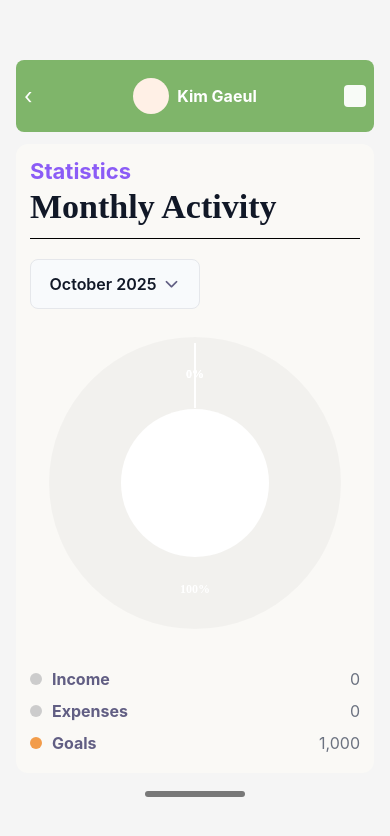
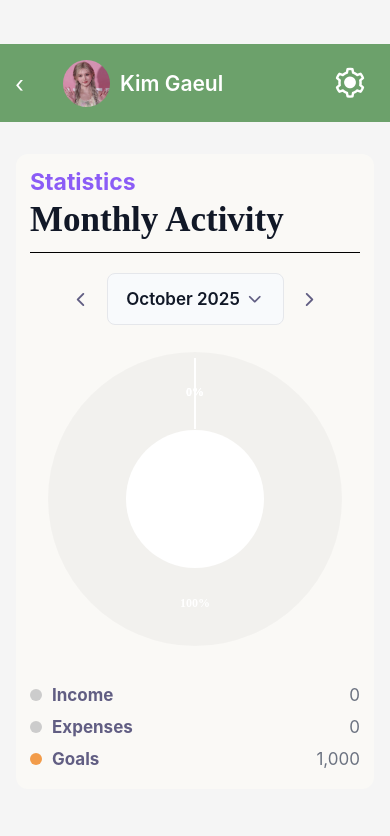
Before and after one commit to RnzGo/e_budgetmo, a React Native app: screen /Statistics_Page in a window 390 px wide. Shown: the top 836 px of the page. Built offline with nearby package versions, Linux system fonts and the light colour scheme.

Commit message:
Updated Statistics_Page.js to match other, Updated AddEntryModal to make Date and Amount a required field.

```diff
--- a/components/AddEntryModal.js
+++ b/components/AddEntryModal.js
@@ -25,10 +25,16 @@ export default function AddEntryModal({ visible, type, onClose, onSubmit }) {
       Alert.alert('Invalid amount', 'Please enter a valid amount greater than zero.');
       return;
     }
+    // require a valid date string
+    const parsedDate = new Date(date);
+    if (!date || Number.isNaN(parsedDate.getTime())) {
+      Alert.alert('Invalid date', 'Please enter a valid date in YYYY-MM-DD format.');
+      return;
+    }
 
     const entry = {
       type: type === 'expense' ? 'expense' : 'income',
-      date: date || new Date().toISOString(),
+      date: parsedDate.toISOString(),
       category: category || 'Uncategorized',
       amount: parsed,
       note: note || '',
@@ -56,10 +62,10 @@ export default function AddEntryModal({ visible, type, onClose, onSubmit }) {
           <View style={styles.content}>
             {/* Date Form */}
             <View style={styles.fieldContainer}>
-              <Text style={styles.label}>Date:</Text>
+              <Text style={styles.label}><Text style={styles.required}>*</Text> Date:</Text>
               <TextInput
                 style={styles.input}
-                placeholder="YYYY-MM-DD or leave blank"
+                placeholder="YYYY-MM-DD"
                 placeholderTextColor="#999"
                 value={date}
                 onChangeText={setDate}
@@ -80,7 +86,7 @@ export default function AddEntryModal({ visible, type, onClose, onSubmit }) {
 
             {/* Amount Form */}
             <View style={styles.fieldContainer}>
-              <Text style={styles.label}>Amount:</Text>
+              <Text style={styles.label}><Text style={styles.required}>*</Text> Amount:</Text>
               <TextInput
                 style={styles.input}
                 placeholder="Enter Amount"
@@ -115,13 +121,33 @@ export default function AddEntryModal({ visible, type, onClose, onSubmit }) {
               <Text style={styles.actionText}>Cancel</Text>
             </TouchableOpacity>
 
-            <TouchableOpacity
-              style={[styles.actionButton, styles.submitButton]}
-              onPress={handleSubmit}
-              accessibilityLabel="Submit"
-            >
-              <Text style={[styles.actionText, { color: '#fff' }]}>{type === 'expense' ? 'Add Expense' : 'Add Income'}</Text>
-            </TouchableOpacity>
+            {(() => {
+              // validation for enabling submit button
+              const parsedAmt = parseFloat(amount);
+              const isAmountValid = !Number.isNaN(parsedAmt) && parsedAmt > 0;
+              const isDateValid = date && !Number.isNaN(new Date(date).getTime());
+              const submitDisabled = !(isAmountValid && isDateValid);
+
+              return (
+                <TouchableOpacity
+                  style={[
+                    styles.actionButton,
+                    submitDisabled ? styles.disabledButton : styles.submitButton,
+                  ]}
+                  onPress={handleSubmit}
+                  accessibilityLabel="Submit"
+                  accessibilityState={{ disabled: submitDisabled }}
+                  disabled={submitDisabled}
+                >
+                  <Text style={[
+                    styles.actionText,
+                    submitDisabled ? styles.disabledText : { color: '#fff' },
+                  ]}>
+                    {type === 'expense' ? 'Add Expense' : 'Add Income'}
+                  </Text>
+                </TouchableOpacity>
+              );
+            })()}
           </View>
         </View>
       </View>
@@ -212,9 +238,20 @@ const styles = StyleSheet.create({
   submitButton: {
     backgroundColor: '#4CAF50',
   },
+  disabledButton: {
+    backgroundColor: '#C8C8C8',
+  },
   actionText: {
     fontSize: 16,
     fontWeight: '600',
     color: '#333',
   },
+  disabledText: {
+    color: '#6B6B6B',
+  },
+  required: {
+    color: '#E53E3E',
+    marginRight: 6,
+    fontWeight: '700',
+  },
 });
--- a/screens/HomeScreen.js
+++ b/screens/HomeScreen.js
@@ -209,6 +209,10 @@ export default function HomeScreen({ navigation }) {
 }
 
 const styles = StyleSheet.create({
+  root: {
+    flex: 1,
+    backgroundColor: '#f5f5f5',
+  },
   container: {
     flex: 1,
     backgroundColor: 'white',
--- a/screens/Statistics_Page.js
+++ b/screens/Statistics_Page.js
@@ -3,17 +3,29 @@ import React, { useMemo, useState } from 'react';
 import {
   View,
   Text,
+  Image,
   StyleSheet,
   ScrollView,
   TouchableOpacity,
   Platform,
   StatusBar,
   Modal,
+  Dimensions,
+  PixelRatio,
 } from 'react-native';
 import Svg, { G, Path, Circle, Text as SvgText } from 'react-native-svg';
 import MonthYearPicker from '../components/MonthYearPicker';
-import { Ionicons } from '@expo/vector-icons';
+import { Ionicons, AntDesign } from '@expo/vector-icons';
 import { useFinance } from '../context/FinanceContext';
+
+// Responsive helpers (simple normalize based on screen width)
+const { width: SCREEN_WIDTH } = Dimensions.get('window');
+const guidelineBaseWidth = 375; // iPhone 8 width baseline
+const scale = SCREEN_WIDTH / guidelineBaseWidth;
+function normalize(size) {
+  const newSize = size * scale;
+  return Math.round(PixelRatio.roundToNearestPixel(newSize));
+}
 
 /**
  * Helper to create a donut slice path.
@@ -56,11 +68,29 @@ export default function Statistics_Page({ navigation }) {
 
   // Use shared finance data for Income and Expenses; keep Goals exclusive to this screen
   const { finance } = useFinance();
+  // Helpers to move month selection
+  const prevMonth = () => setSelectedMonth((d) => new Date(d.getFullYear(), d.getMonth() - 1, 1));
+  const nextMonth = () => setSelectedMonth((d) => new Date(d.getFullYear(), d.getMonth() + 1, 1));
 
+  // Compute monthly totals by filtering entries for selected month
   const data = useMemo(() => {
-    const incomeVal = finance?.income || 0;
-    const expenseVal = finance?.expense || 0;
-    // Goals are exclusive to statistics page (Use a placeholder value for now)
+    const entries = Array.isArray(finance?.entries) ? finance.entries : [];
+    const year = selectedMonth.getFullYear();
+    const month = selectedMonth.getMonth();
+
+    let incomeVal = 0;
+    let expenseVal = 0;
+
+    for (const e of entries) {
+      const d = e && e.date ? new Date(e.date) : null;
+      if (!d || Number.isNaN(d.getTime())) continue;
+      if (d.getFullYear() === year && d.getMonth() === month) {
+        if (e.type === 'income') incomeVal += Number(e.amount) || 0;
+        if (e.type === 'expense') expenseVal += Number(e.amount) || 0;
+      }
+    }
+
+    // Goals are exclusive to statistics page (placeholder)
     const goalsVal = 1000;
     const total = incomeVal + expenseVal + goalsVal;
     const isEmpty = incomeVal + expenseVal === 0;
@@ -78,7 +108,7 @@ export default function Statistics_Page({ navigation }) {
       make('expenses', 'Expenses', expenseVal, '#E5635E'),
       make('goals', 'Goals', goalsVal, '#F29C4A'),
     ];
-  }, [finance?.income, finance?.expense]);
+  }, [finance?.entries, selectedMonth]);
 
   // Compute slices angles (startAngle, endAngle)
   const slices = useMemo(() => {
@@ -99,12 +129,12 @@ export default function Statistics_Page({ navigation }) {
     return parseFloat(fixed).toString(); // "12.3" or "12" or "12.34"
   }
 
-  // SVG donut geometry (The size of the Pie Chart)
-  const size = 320;
-  const cx = size / 2;
-  const cy = size / 2;
-  const outerR = 140;
-  const innerR = 75;
+  // Responsive geometry: scale chart to screen width (max 320)
+  const svgSize = Math.min(Math.round(SCREEN_WIDTH * 0.85), 320);
+  const cx = svgSize / 2;
+  const cy = svgSize / 2;
+  const outerR = Math.round(svgSize * 0.44);
+  const innerR = Math.round(svgSize * 0.22);
 
   // Top padding to avoid status bar / notch overlap:
   const topPadding =
@@ -141,19 +171,24 @@ export default function Statistics_Page({ navigation }) {
     <View style={[styles.root, { paddingTop: topPadding }]}>
       <ScrollView contentContainerStyle={styles.container} showsVerticalScrollIndicator={false}>
 
-        {/* Header area (green) */}
+        {/* Header area */}
         <View style={styles.header}>
-          <TouchableOpacity style={styles.headerLeft} onPress={() => navigation?.goBack?.()}>
-            <Text style={styles.headerIcon}>{'‹'}</Text>
-          </TouchableOpacity>
-
-          <View style={styles.headerCenter}>
-            <View style={styles.avatar} />
-            <Text style={styles.headerTitle}>Kim Gaeul</Text>
+          <View style={styles.headerLeftGroup}>
+            <TouchableOpacity style={styles.headerLeft} onPress={() => navigation?.goBack?.()}>
+              <Text style={styles.headerIcon}>{'‹'}</Text>
+            </TouchableOpacity>
+            <View style={styles.profileContainer}>
+              <Image
+                source={require('../assets/kim.png')}
+                style={styles.profileImage}
+              />
+              <Text style={styles.userName}>Kim Gaeul</Text>
+            </View>
           </View>
-
-          <TouchableOpacity style={styles.headerRight}>
-            <View style={styles.settingsIcon} />
+          <TouchableOpacity
+            style={styles.settingsButton}
+            onPress={() => navigation.navigate('Settings')}>
+            <AntDesign name="setting" size={30} color="white" />
           </TouchableOpacity>
         </View>
 
@@ -163,8 +198,12 @@ export default function Statistics_Page({ navigation }) {
           <Text style={styles.bigTitle}>Monthly Activity</Text>
           <View style={styles.horizontalLine} />
 
-          {/* Month & Year Picker */}
+          {/* Month & Year Picker with prev/next buttons */}
           <View style={styles.pickerRow}>
+            <TouchableOpacity onPress={prevMonth} style={styles.monthNavButton}>
+              <Ionicons name="chevron-back" size={20} color="#615E83" />
+            </TouchableOpacity>
+
             <TouchableOpacity
               style={styles.pickerBox}
               onPress={() => setPickerVisible(true)} // open MonthYearPicker component
@@ -175,6 +214,10 @@ export default function Statistics_Page({ navigation }) {
                 </Text>
                 <Ionicons name="chevron-down" size={18} color="#615E83" style={{ marginLeft: 6 }} />
               </View>
+            </TouchableOpacity>
+
+            <TouchableOpacity onPress={nextMonth} style={styles.monthNavButton}>
+              <Ionicons name="chevron-forward" size={20} color="#615E83" />
             </TouchableOpacity>
           </View>
 
@@ -213,7 +256,7 @@ export default function Statistics_Page({ navigation }) {
 
         {/** ------ CHART CONTAINER ------ */}
           <View style={styles.chartContainer}>
-            <Svg width={size} height={size} viewBox={`0 0 ${size} ${size}`}>
+              <Svg width={svgSize} height={svgSize} viewBox={`0 0 ${svgSize} ${svgSize}`}>
               <G>
                 {/* subtle background circle ring */}
                 <Circle cx={cx} cy={cy} r={outerR + 6} fill="rgba(0,0,0,0.03)" />
@@ -266,9 +309,6 @@ export default function Statistics_Page({ navigation }) {
             ))}
           </View>
         </View>
-
-        {/* Bottom home indicator mimic */}
-        <View style={styles.homeIndicator} />
       </ScrollView>
     </View>
   );
@@ -284,31 +324,38 @@ const styles = StyleSheet.create({
     paddingBottom: 48,
   },
   header: {
-    height: 72,
-    backgroundColor: '#7FB56A',
-    borderRadius: 8,
     flexDirection: 'row',
-    alignItems: 'left',
-    paddingHorizontal: 8,
     justifyContent: 'space-between',
+    alignItems: 'center',
+    backgroundColor: '#6CA16B',
+    padding: 15,
+    paddingTop: 50,
+    marginBottom: 20,
+    marginTop: -50,
+    marginHorizontal: -16,
+    borderRadius: 0,
   },
   headerLeft: {
     width: 40,
     justifyContent: 'center',
     alignItems: 'flex-start',
   },
+  headerLeftGroup: {
+    flexDirection: 'row',
+    alignItems: 'center',
+  },
   headerIcon: {
     color: '#fff',
-    fontSize: 22,
+    fontSize: normalize(22),
   },
   headerCenter: {
     flexDirection: 'row',
     alignItems: 'center',
   },
   avatar: {
-    width: 36,
-    height: 36,
-    borderRadius: 18,
+    width: normalize(36),
+    height: normalize(36),
+    borderRadius: normalize(18),
     backgroundColor: '#FFF0E6', // placeholder avatar color
     marginRight: 8,
   },
@@ -328,6 +375,27 @@ const styles = StyleSheet.create({
     borderRadius: 4,
     backgroundColor: '#fff', // placeholder for gear icon
     opacity: 0.95,
+  },
+  profileContainer: {
+    flexDirection: 'row',
+    alignItems: 'center',
+    gap: 10,
+    marginLeft: 8, // small gap between back button and profile
+  },
+  profileImage: {
+    width: normalize(45),
+    height: normalize(45),
+    borderRadius: normalize(30),
+  },
+  userName: {
+    color: 'white',
+    fontWeight: '600',
+    fontSize: normalize(20),
+  },
+  settingsButton: {
+    marginRight: 10,
+    justifyContent: 'center',
+    alignItems: 'center',
   },
 
   card: {
@@ -350,11 +418,11 @@ const styles = StyleSheet.create({
   smallTitle: {
     color: '#8B5CF6',
     fontWeight: 'bold',
-    fontSize: 22,
+    fontSize: normalize(22),
     marginBottom: 4,
   },
   bigTitle: {
-    fontSize: 34,
+    fontSize: normalize(34),
     fontWeight: 'bold',
     fontFamily: 'Poppins-ExtraBold',
     color: '#111827',
@@ -369,9 +437,11 @@ const styles = StyleSheet.create({
   pickerRow: {
     flexDirection: 'row',
     marginBottom: 8,
+    alignItems: 'center',
+    justifyContent: 'center',
   },
   pickerBox: {
-    width: 170,
+    width: normalize(170),
     borderWidth: 1,
     borderColor: '#E5E7EB',
     borderRadius: 8,
@@ -380,10 +450,16 @@ const styles = StyleSheet.create({
     justifyContent: 'center',
     alignItems: 'center',
   },
+  monthNavButton: {
+    paddingHorizontal: normalize(8),
+    paddingVertical: normalize(6),
+    marginHorizontal: normalize(8),
+    borderRadius: normalize(8),
+  },
   pickerText: {
-    fontSize: 16,
+    fontSize: normalize(16),
     color: '#111827',
-    paddingVertical: 14,
+    paddingVertical: normalize(14),
     fontWeight: '600',
   },
   chartContainer: {
@@ -401,27 +477,27 @@ const styles = StyleSheet.create({
     paddingVertical: 6,
   },
   legendDot: {
-    width: 12,
-    height: 12,
-    borderRadius: 6,
-    marginRight: 10,
+    width: normalize(12),
+    height: normalize(12),
+    borderRadius: normalize(6),
+    marginRight: normalize(10),
   },
   legendText: {
     flex: 1,
     color: '#615E83',
     fontWeight: 'bold',
-    fontSize: 16,
+    fontSize: normalize(16),
   },
   legendValue: {
     color: '#6B7280',
-    fontSize: 16,
+    fontSize: normalize(16),
   },
   homeIndicator: {
-    height: 6,
+    height: normalize(6),
     alignSelf: 'center',
     backgroundColor: '#787878',
-    width: 100,
-    borderRadius: 6,
+    width: normalize(100),
+    borderRadius: normalize(6),
     marginTop: 18,
   },
 
```
